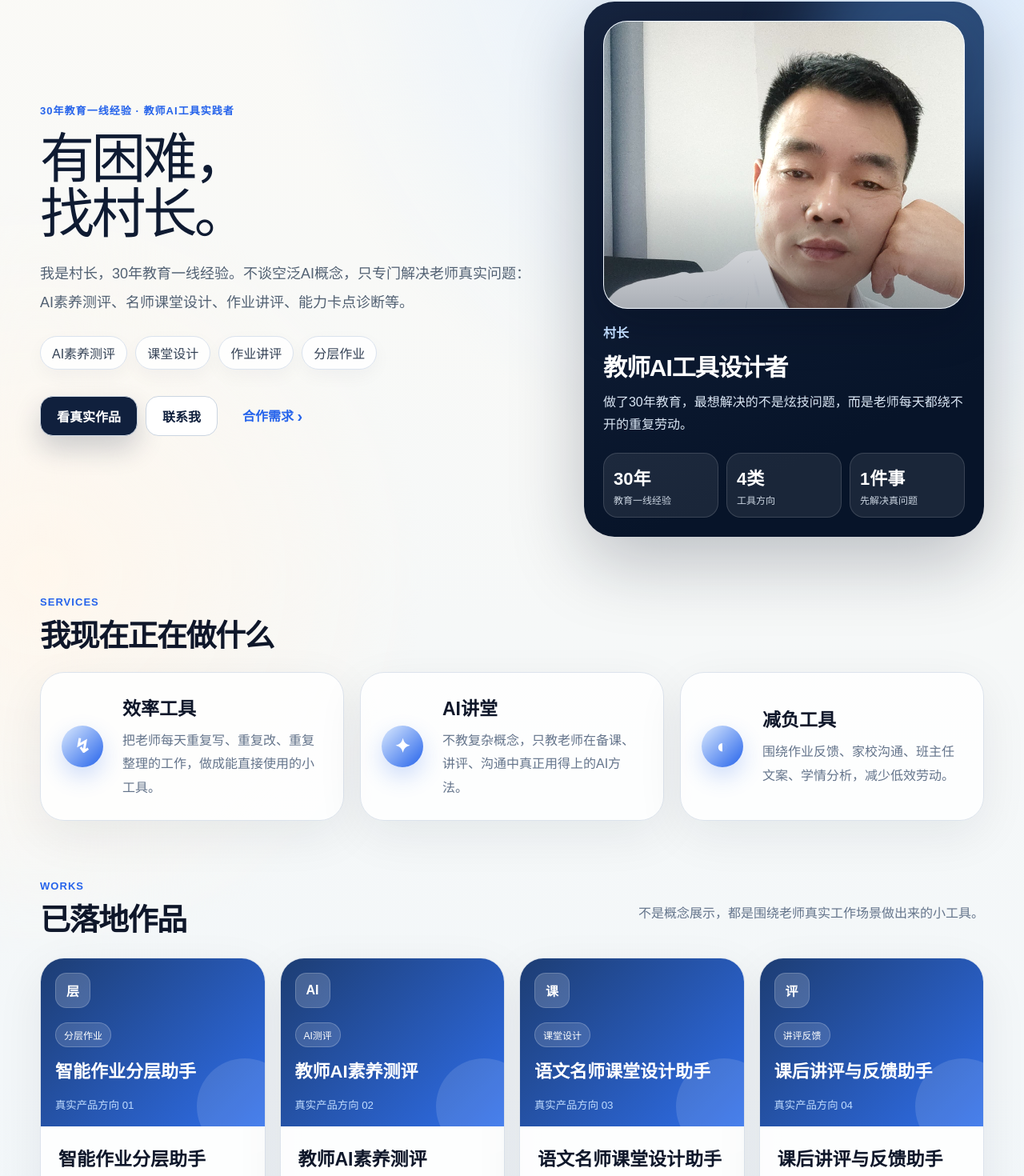
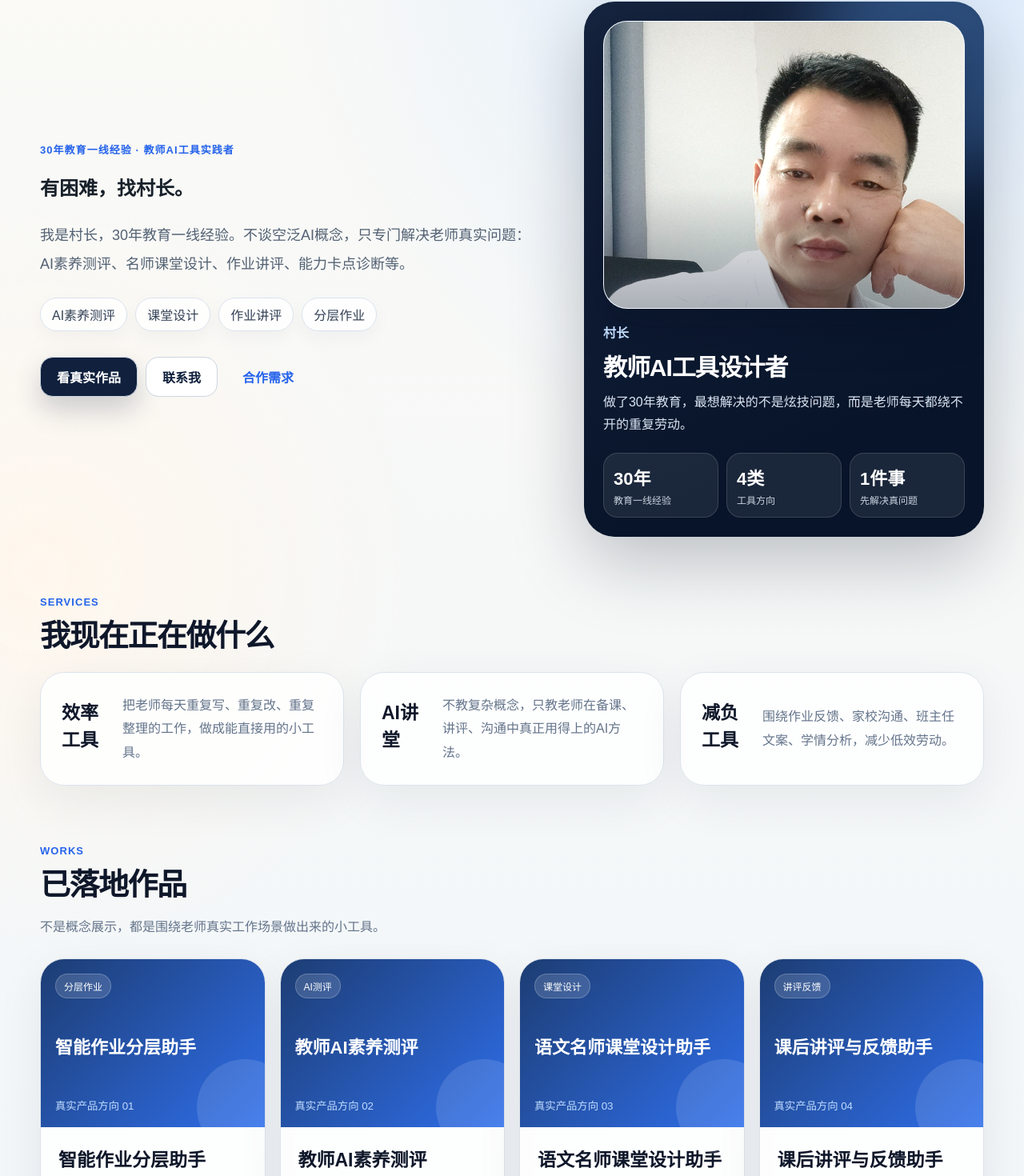
Before and after one commit to zhengruncun-rgb/zrc60424, a Next.js app: page / in a window 1280 px wide. Shown: the part 162-1632 px from the top of the page at 80% size. Built offline with nearby package versions, Linux system fonts and the light colour scheme.

Commit message:
Restore cleaner homepage structure

```diff
--- a/app/page.tsx
+++ b/app/page.tsx
@@ -6,16 +6,16 @@ const WECHAT_ID = "zrc131331";
 const PROFILE_PHOTO = "/微信图片_20260519005623_54_51.jpg";
 
 const works = [
-  { title: "智能作业分层助手", desc: "按班级学情生成基础、提高、拓展三层作业。", label: "分层作业", icon: "层" },
-  { title: "教师AI素养测评", desc: "四个维度评估教师AI能力，并给出提升建议。", label: "AI测评", icon: "AI" },
-  { title: "语文名师课堂设计助手", desc: "围绕新课标生成主问题、学习任务和课堂流程。", label: "课堂设计", icon: "课" },
-  { title: "课后讲评与反馈助手", desc: "自动整理讲评提纲、家长反馈和课后反思。", label: "讲评反馈", icon: "评" },
+  ["智能作业分层助手", "按班级学情生成基础、提高、拓展三层作业。", "分层作业"],
+  ["教师AI素养测评", "四个维度评估教师AI能力，并给出提升建议。", "AI测评"],
+  ["语文名师课堂设计助手", "围绕新课标生成主问题、学习任务和课堂流程。", "课堂设计"],
+  ["课后讲评与反馈助手", "自动整理讲评提纲、家长反馈和课后反思。", "讲评反馈"],
 ];
 
 const services = [
-  { title: "效率工具", text: "把老师每天重复写、重复改、重复整理的工作，做成能直接使用的小工具。", icon: "↯" },
-  { title: "AI讲堂", text: "不教复杂概念，只教老师在备课、讲评、沟通中真正用得上的AI方法。", icon: "✦" },
-  { title: "减负工具", text: "围绕作业反馈、家校沟通、班主任文案、学情分析，减少低效劳动。", icon: "◐" },
+  ["效率工具", "把老师每天重复写、重复改、重复整理的工作，做成能直接用的小工具。"],
+  ["AI讲堂", "不教复杂概念，只教老师在备课、讲评、沟通中真正用得上的AI方法。"],
+  ["减负工具", "围绕作业反馈、家校沟通、班主任文案、学情分析，减少低效劳动。"],
 ];
 
 export default function HomePage() {
@@ -49,10 +49,10 @@ export default function HomePage() {
       <section id="top" className="hero">
         <div className="heroText">
           <p className="kicker">30年教育一线经验 · 教师AI工具实践者</p>
-          <h1 className="heroTitle"><span>有困难，</span><span>找村长。</span></h1>
+          <h1>有困难，找村长。</h1>
           <p className="lead">我是村长，30年教育一线经验。不谈空泛AI概念，只专门解决老师真实问题：AI素养测评、名师课堂设计、作业讲评、能力卡点诊断等。</p>
           <div className="chips"><span>AI素养测评</span><span>课堂设计</span><span>作业讲评</span><span>分层作业</span></div>
-          <div className="actions"><a href="#works" className="primary">看真实作品</a><button className="ghost" onClick={() => setWechatOpen(true)}>联系我</button><button className="plain" onClick={() => setDemandOpen(true)}>合作需求 <span>›</span></button></div>
+          <div className="actions"><a href="#works" className="primary">看真实作品</a><button className="ghost" onClick={() => setWechatOpen(true)}>联系我</button><button className="plain" onClick={() => setDemandOpen(true)}>合作需求</button></div>
         </div>
 
         <aside className="personCard photoPersonCard">
@@ -66,17 +66,17 @@ export default function HomePage() {
         </aside>
       </section>
 
-      <section id="services" className="block servicesBlock">
+      <section id="services" className="block">
         <p className="sectionKicker">SERVICES</p><h2>我现在正在做什么</h2>
-        <div className="serviceGrid">{services.map((item) => <article className="service" key={item.title}><div className="serviceIcon">{item.icon}</div><div><h3>{item.title}</h3><p>{item.text}</p></div></article>)}</div>
+        <div className="serviceGrid">{services.map(([title, text]) => <article className="service" key={title}><h3>{title}</h3><p>{text}</p></article>)}</div>
       </section>
 
       <section id="works" className="block">
-        <div className="blockHeader"><div><p className="sectionKicker">WORKS</p><h2>已落地作品</h2></div><p className="sub">不是概念展示，都是围绕老师真实工作场景做出来的小工具。</p></div>
-        <div className="workGrid">{works.map((work, i) => <article className="work" key={work.title}><div className="screen"><div className="workIcon">{work.icon}</div><span>{work.label}</span><strong>{work.title}</strong><small>真实产品方向 0{i + 1}</small></div><div className="workBody"><h3>{work.title}</h3><p>{work.desc}</p><button onClick={() => setWechatOpen(true)}>查看介绍</button></div></article>)}</div>
+        <p className="sectionKicker">WORKS</p><h2>已落地作品</h2><p className="sub">不是概念展示，都是围绕老师真实工作场景做出来的小工具。</p>
+        <div className="workGrid">{works.map(([title, text, label], i) => <article className="work" key={title}><div className="screen"><span>{label}</span><strong>{title}</strong><small>真实产品方向 0{i + 1}</small></div><div className="workBody"><h3>{title}</h3><p>{text}</p><button onClick={() => setWechatOpen(true)}>查看介绍</button></div></article>)}</div>
       </section>
 
-      <section id="why" className="why"><div><p className="sectionKicker">WHY</p><h2>为什么做这些工具？</h2></div><p><strong>很多老师不是不会教，而是被重复劳动拖垮了。</strong><br />真正消耗老师的，往往不是课堂本身，而是反复讲评、整理反馈、家校沟通和大量低效文案。所以我开始把这些高频工作，做成真正能直接使用的小工具。</p></section>
+      <section id="why" className="why"><div><p className="sectionKicker">WHY</p><h2>为什么做这些工具？</h2></div><p>很多老师不是不会教，而是被重复劳动拖垮了。真正消耗老师的，往往不是课堂本身，而是反复讲评、整理反馈、家校沟通和大量低效文案。所以我开始把这些高频工作，做成真正能直接使用的小工具。</p></section>
 
       <section className="contact"><div><p className="sectionKicker">CONTACT</p><h2>有具体问题，可以直接找我。</h2><p>你给出真实场景，我给出可执行方案和落地路径。</p></div><div className="contactBtns"><button onClick={() => setWechatOpen(true)}>联系我</button><button onClick={() => setDemandOpen(true)}>合作需求</button></div></section>
       <footer>村长教师AI实验室 · 聚焦教师真实工作场景</footer>
```
